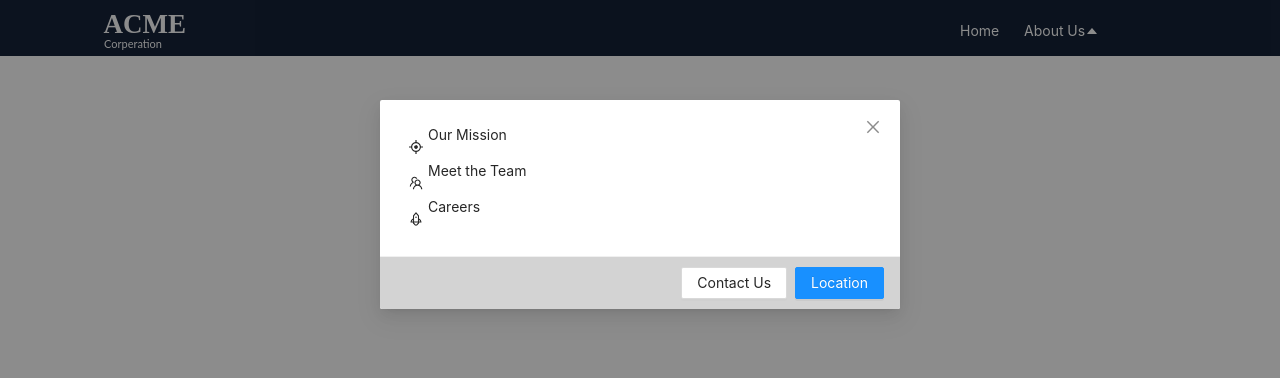
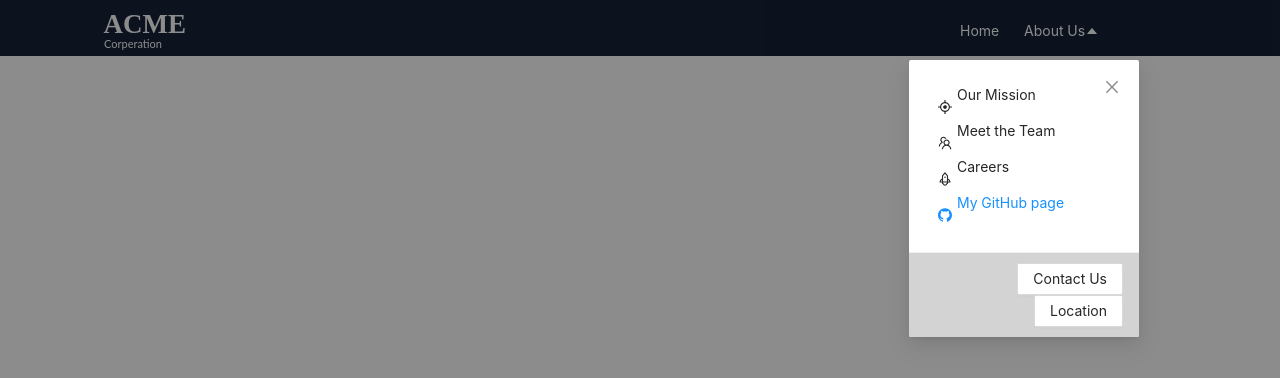
Before and after one commit to alex-Hudson/genomics-test, a React (Create React App) app: page / in a window 1280 px wide. Both pictures are taken after a click on the element "About Us". Shown: the top 378 px of the page. Built offline with nearby package versions, Linux system fonts and the light colour scheme.

Commit message:
Added GitHub link in dropdown

```diff
--- a/src/App.js
+++ b/src/App.js
@@ -4,6 +4,9 @@ import { CaretDownOutlined, CaretUpOutlined } from "@ant-design/icons";
 import { Dropdown } from "./components/dropdown";
 import { Component } from "react";
 
+/**
+ * Class to render App containing header bar and modal
+ */
 export class App extends Component {
   constructor(props) {
     super(props);
--- a/src/components/dropdown.js
+++ b/src/components/dropdown.js
@@ -1,7 +1,16 @@
 import { Modal } from "antd";
-import { TeamOutlined, RocketOutlined, AimOutlined } from "@ant-design/icons";
+import {
+  TeamOutlined,
+  RocketOutlined,
+  AimOutlined,
+  GithubOutlined,
+} from "@ant-design/icons";
 import { Component } from "react";
 
+/**
+ * Class to display Dropdown with options.
+ * ENH: Pass options as props?
+ */
 export class Dropdown extends Component {
   render() {
     return (
@@ -11,7 +20,10 @@ export class Dropdown extends Component {
         onOk={this.handleOk.bind(this)}
         onCancel={this.handleCancel.bind(this)}
         okText={"Location"}
+        okButtonProps={{ type: "default" }}
         cancelText={"Contact Us"}
+        width={230}
+        style={{ top: 60, left: "30vw" }}
       >
         <div className={"modal-content-item"}>
           <AimOutlined className={"modal-item-icon"} />
@@ -25,6 +37,13 @@ export class Dropdown extends Component {
           <RocketOutlined />
           <p className={"modal-content-text"}>Careers</p>
         </div>
+        <a
+          href={"https://github.com/alex-Hudson"}
+          className={"modal-content-item"}
+        >
+          <GithubOutlined />
+          <p className={"modal-content-text"}>My GitHub page</p>
+        </a>
       </Modal>
     );
   }
```
Also changed, not shown: 2 other files (tests, documents, lock files or other folders).
